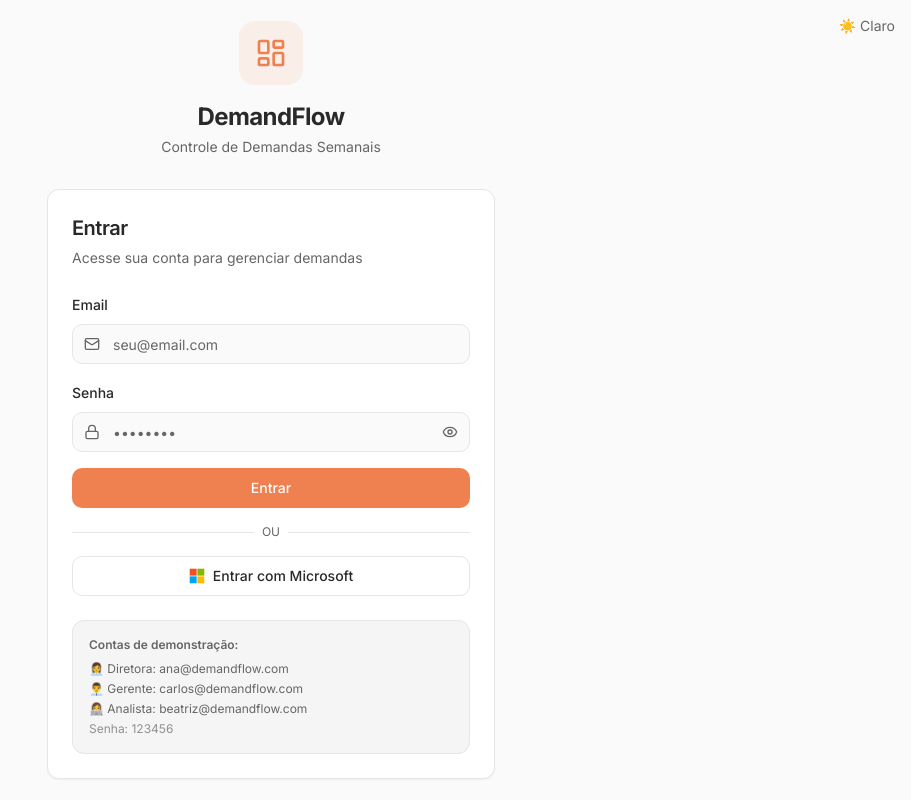
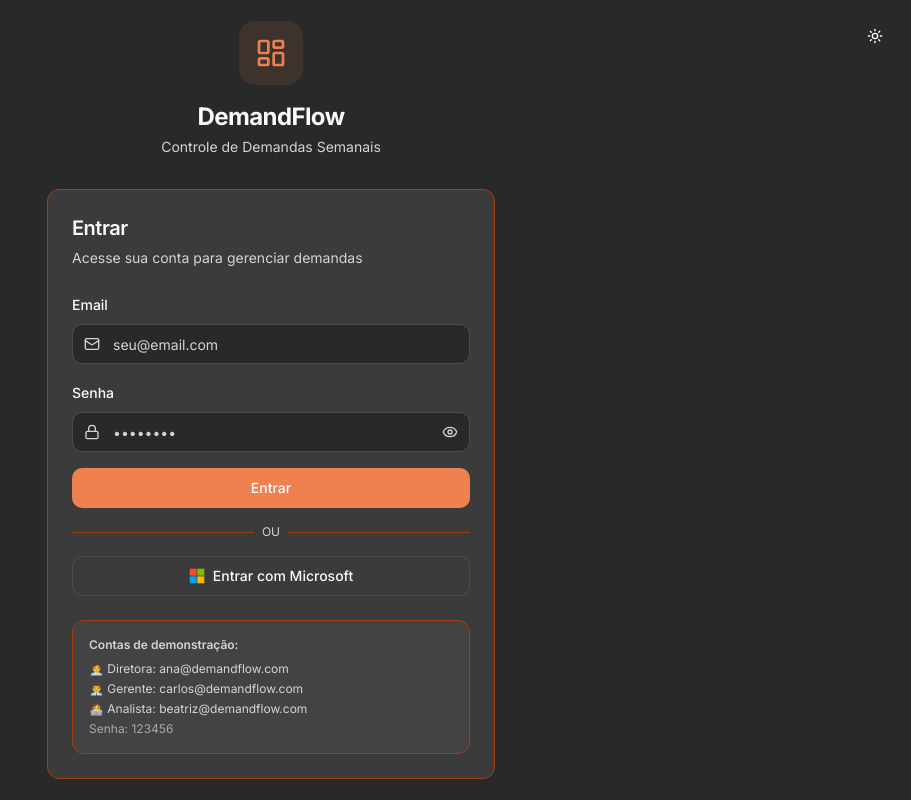
Before and after one commit to 66518161/controle-de-demandas-semanais, a React (Vite) app: page /login in a window 1280 px wide. Shown: the whole page, without its empty margins (369-1280 px from the left). Built offline with nearby package versions, Linux system fonts and the light colour scheme.

Commit message:
feat: Implement global theme and unified login UI.

```diff
--- a/src/App.tsx
+++ b/src/App.tsx
@@ -1,4 +1,5 @@
 import { BrowserRouter, Routes, Route } from 'react-router-dom'
+import { useTheme } from '@/hooks/use-theme'
 import { Toaster } from '@/components/ui/toaster'
 import { Toaster as Sonner } from '@/components/ui/sonner'
 import { TooltipProvider } from '@/components/ui/tooltip'
@@ -13,7 +14,9 @@
 import NotFound from './pages/NotFound'
 import Layout from './components/Layout'
 
-const App = () => (
+const App = () => {
+  useTheme()
+  return (
     <BrowserRouter>
       <TooltipProvider>
         <Toaster />
@@ -39,5 +42,6 @@
       </TooltipProvider>
     </BrowserRouter>
   )
+}
 
 export default App
--- /dev/null
+++ b/src/hooks/use-theme.ts
@@ -0,0 +1,16 @@
+import { useEffect } from 'react'
+import { useAppStore } from '@/stores/use-app-store'
+
+export function useTheme() {
+  const theme = useAppStore((s) => s.theme)
+
+  useEffect(() => {
+    const root = document.documentElement
+    if (theme === 'dark') {
+      root.classList.add('dark')
+    } else {
+      root.classList.remove('dark')
+    }
+    localStorage.setItem('demandflow-theme', theme)
+  }, [theme])
+}
--- a/src/pages/Login.tsx
+++ b/src/pages/Login.tsx
@@ -1,6 +1,6 @@
 import { useState } from 'react'
 import { useNavigate } from 'react-router-dom'
-import { LayoutDashboard, Mail, Lock, Loader2, Eye, EyeOff } from 'lucide-react'
+import { LayoutDashboard, Mail, Lock, Loader2, Eye, EyeOff, Moon, Sun } from 'lucide-react'
 import { useAppStore } from '@/stores/use-app-store'
 import { Button } from '@/components/ui/button'
 import { Input } from '@/components/ui/input'
@@ -49,12 +49,14 @@
 
   return (
     <div className="min-h-screen flex items-center justify-center bg-background p-4 relative">
-      <button
+      <Button
+        variant="ghost"
+        size="icon"
         onClick={toggleTheme}
-        className="absolute top-4 right-4 text-sm text-muted-foreground hover:text-foreground transition-colors"
+        className="absolute top-4 right-4 rounded-full"
       >
-        {theme === 'dark' ? '☀️ Claro' : '🌙 Escuro'}
-      </button>
+        {theme === 'dark' ? <Sun className="w-5 h-5" /> : <Moon className="w-5 h-5" />}
+      </Button>
 
       <div className="w-full max-w-md animate-fade-in-up">
         <div className="flex flex-col items-center mb-8">
--- a/src/stores/use-app-store.ts
+++ b/src/stores/use-app-store.ts
@@ -25,12 +25,18 @@
   deleteUser: (id: string) => void
 }
 
+const getInitialTheme = (): 'light' | 'dark' => {
+  if (typeof window === 'undefined') return 'dark'
+  const stored = localStorage.getItem('demandflow-theme')
+  return stored === 'light' ? 'light' : 'dark'
+}
+
 export const useAppStore = create<AppState>((set) => ({
   currentUser: null,
   isAuthenticated: false,
   users: MOCK_USERS,
   demands: MOCK_DEMANDS,
-  theme: 'dark',
+  theme: getInitialTheme(),
   chatMessages: [],
 
   login: (email, password) => {
```
Also changed, not shown: .skip.config.json. Lines whose indentation alone changed are shown as unchanged.
